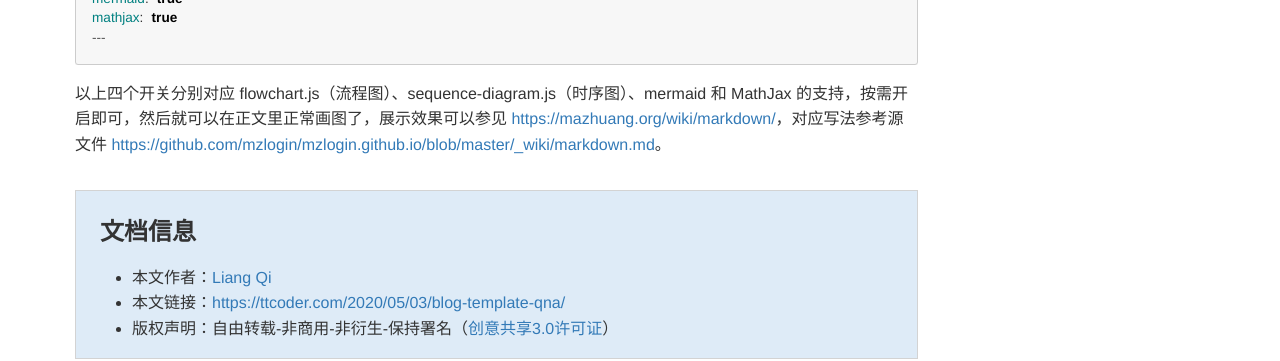
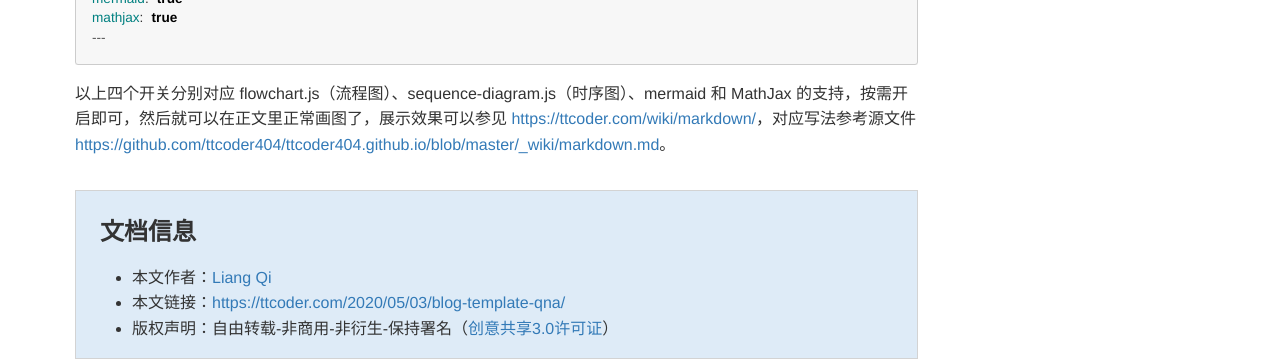
Before and after one commit to ttcoder404/ttcoder404.github.io, a Jekyll site: the page built from _posts/talk/2020-05-03-blog-template-qna.md, in a window 1280 px wide and 900 px high, scrolled down 1102 px. Shown: the part 393-754 px from the top of the window. Built offline with Jekyll 4.4.1, drawn with Linux system fonts in a browser that asks for light colours; comment, search, counter and statistics services are not loaded; some of the changed lines change nothing that is shown; some of the changed text lies outside the part shown.

Commit message:
no message

````diff
--- a/_posts/talk/2020-05-03-blog-template-qna.md
+++ b/_posts/talk/2020-05-03-blog-template-qna.md
@@ -66,4 +66,4 @@ mathjax: true
 ---
 ```
 
-以上四个开关分别对应 flowchart.js（流程图）、sequence-diagram.js（时序图）、mermaid 和 MathJax 的支持，按需开启即可，然后就可以在正文里正常画图了，展示效果可以参见 <https://mazhuang.org/wiki/markdown/>，对应写法参考源文件 <https://github.com/mzlogin/mzlogin.github.io/blob/master/_wiki/markdown.md>。
+以上四个开关分别对应 flowchart.js（流程图）、sequence-diagram.js（时序图）、mermaid 和 MathJax 的支持，按需开启即可，然后就可以在正文里正常画图了，展示效果可以参见 <https://ttcoder.com/wiki/markdown/>，对应写法参考源文件 <https://github.com/ttcoder404/ttcoder404.github.io/blob/master/_wiki/markdown.md>。
````
Also changed, not shown: 2 other files.
